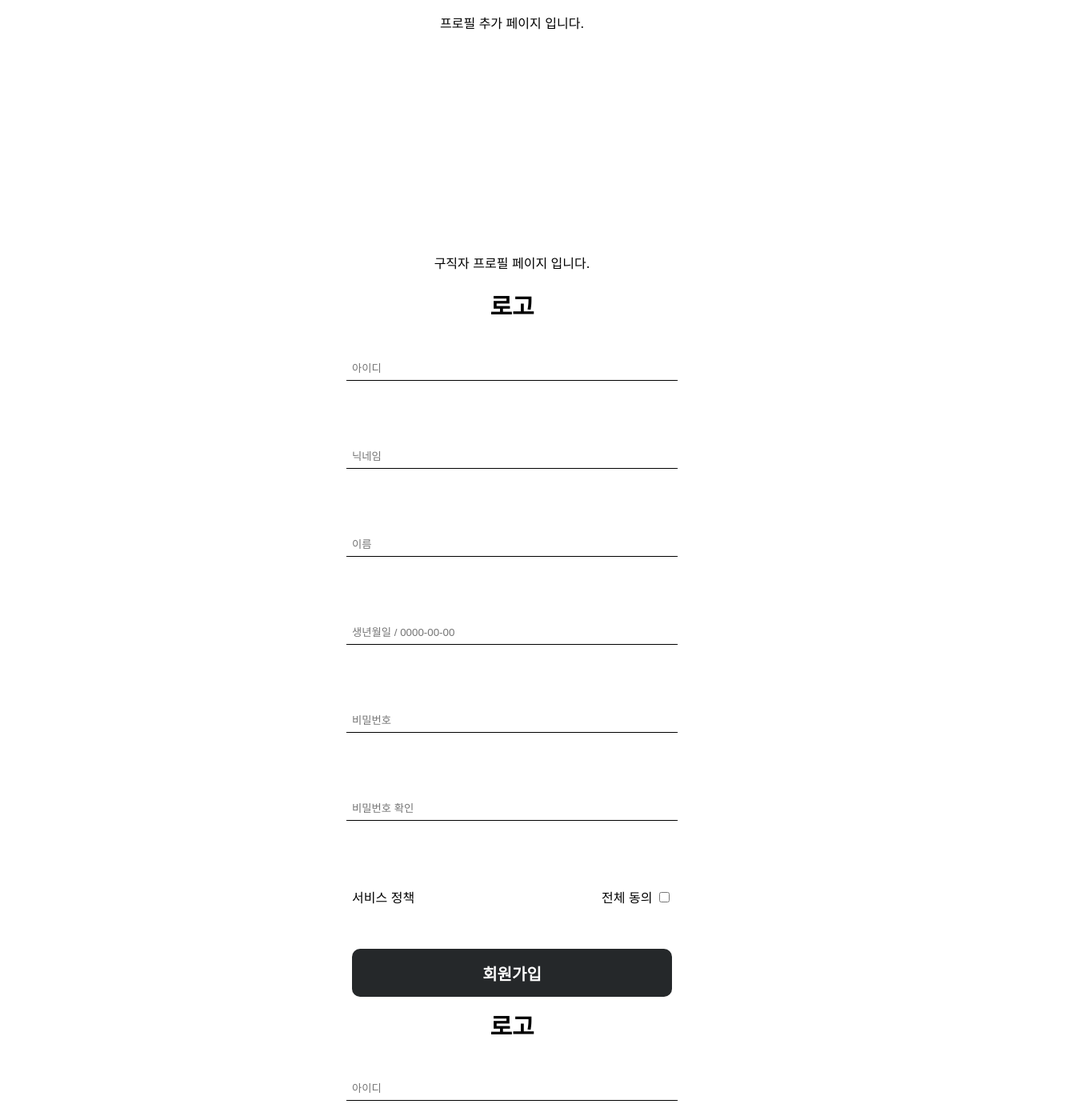
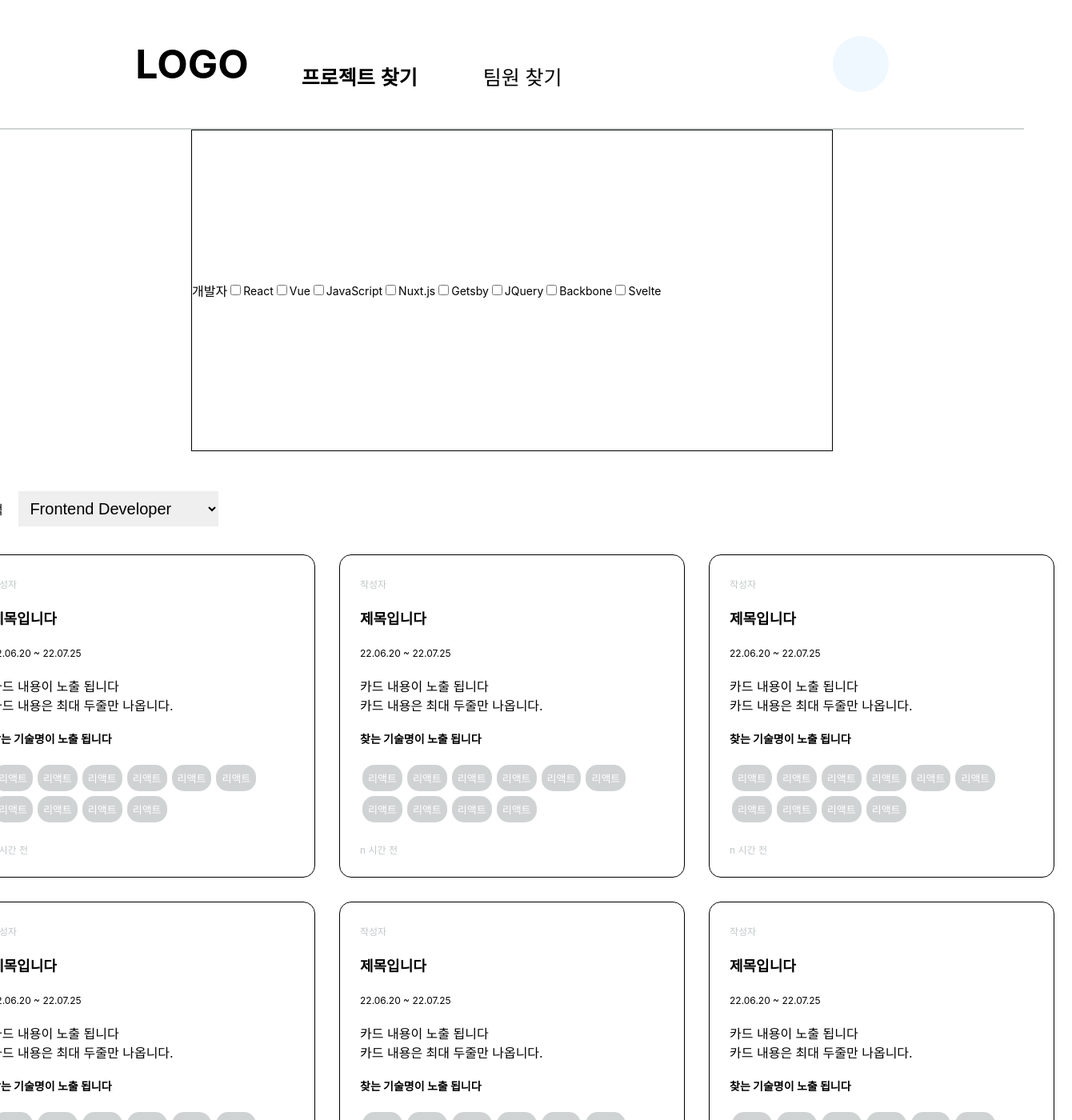
Before and after one commit to Hanghae-Realwork/front-end, a React (Create React App) app in the folder real_project/: page / in a window 1280 px wide. Shown: the top 1400 px of the page at 80% size, 1340 px wide, since content can reach past the window. Built offline with nearby package versions, Linux system fonts and the light colour scheme.

Commit message:
메인 작업중 + 카드 작업중

```diff
--- a/real_project/package.json
+++ b/real_project/package.json
@@ -7,6 +7,7 @@
     "@testing-library/react": "^13.3.0",
     "@testing-library/user-event": "^13.5.0",
     "axios": "^0.27.2",
+    "lodash": "^4.17.21",
     "react": "^18.2.0",
     "react-datepicker": "^4.8.0",
     "react-dom": "^18.2.0",
--- a/real_project/src/App.js
+++ b/real_project/src/App.js
@@ -1,17 +1,10 @@
-
+// 라이브러리 및 그 외
 import './App.css';
 import React from "react";
 import styled from "styled-components";
 import { Routes, Route } from "react-router-dom";
 
 //Pages 연결
-
-
-
-
-
-
-
 import Addprofile from "./pages/AddProfile"
 import Chat from "./pages/Chat"
 import EmploymentProfile from "./pages/EmploymentProfile"
@@ -21,14 +14,21 @@ import MainEmployment from "./pages/MainEmployment"
 import MainRecruit from "./pages/MainRecruit"
 import Recruit from "./pages/Recruit"
 import RecruitWrite from "./pages/RecruitWrite"
+import Header from "./components/Header"
+import SelectBox from "./components/SelectBox"
 
 
 
 function App() {
+
+  const Card_list = Array.from({ length: 12 }, (v, i) => i);
+  console.log(Card_list)
+
   return (
 
     <MainWrap>
-      <Addprofile/>
+      <Header/>
+      {/* <Addprofile/>
       <Chat/>
       <EmploymentProfile/>
       <Join/>
@@ -36,7 +36,9 @@ function App() {
       <MainEmployment/>
       <MainRecruit/>
       <Recruit/>
-      <RecruitWrite/>
+      <RecruitWrite/> */}
+      {/* <CardRecruit/> */}
+      <SelectBox/>
       <Routes>
             <Route path="/" element={<MainRecruit />} />
             <Route path="/login" element={<Login />} />
--- /dev/null
+++ b/real_project/src/components/SelectBox.js
@@ -0,0 +1,58 @@
+import React from "react";
+import styled from "styled-components";
+
+function SelectBox() {
+    return(
+        <>
+            <SelectBoxWrap>
+                <SelectAllWrap>
+                    <p>개발자</p>
+                    <SelectBoxTab>
+                        <TecLabel><CheckBox type="checkbox"></CheckBox>React</TecLabel>
+                        <TecLabel><CheckBox type="checkbox"></CheckBox>Vue</TecLabel>
+                        <TecLabel><CheckBox type="checkbox"></CheckBox>JavaScript</TecLabel>
+                        <TecLabel><CheckBox type="checkbox"></CheckBox>Nuxt.js</TecLabel>
+                        <TecLabel><CheckBox type="checkbox"></CheckBox>Getsby</TecLabel>
+                        <TecLabel><CheckBox type="checkbox"></CheckBox>JQuery</TecLabel>
+                        <TecLabel><CheckBox type="checkbox"></CheckBox>Backbone</TecLabel>
+                        <TecLabel><CheckBox type="checkbox"></CheckBox>Svelte</TecLabel>
+
+
+                    </SelectBoxTab>
+
+                </SelectAllWrap>
+
+            </SelectBoxWrap>
+        </>
+    )
+}
+
+
+const SelectBoxWrap = styled.div`
+    border: 1px solid black;
+    width: 800px;
+    height: 400px;
+    display: flex;
+`
+
+const SelectAllWrap = styled.div`
+    display: flex;
+    flex-flow: row wrap;
+    justify-content: center;
+    align-items: center;
+`
+
+const SelectBoxTab = styled.div`
+    /* border: 1px solid black; */
+`
+
+const CheckBox = styled.input`
+
+`
+
+const TecLabel = styled.label`
+    font-size: 14px;
+`
+
+
+export default SelectBox
--- /dev/null
+++ b/real_project/src/components/TagCompo.js
@@ -0,0 +1,29 @@
+import styled from "styled-components";
+
+
+function TagCompo () {
+
+    return(
+        <>
+        <TagButton>
+            리액트
+        </TagButton>
+
+        </>
+    )
+}
+
+const TagButton = styled.button`
+    border: none;
+    outline: none;
+    cursor: pointer;
+    background-color: #D0D3D4;
+    font-size: 13px;
+    border-radius: 15px;
+    padding: 7px;
+    color: white;
+    margin: 3px;
+`
+
+
+export default TagCompo
--- a/real_project/src/components/cardRecruit.js
+++ b/real_project/src/components/cardRecruit.js
@@ -2,19 +2,112 @@ import React from "react";
 import styled from "styled-components";
 import { useNavigate } from "react-router-dom";
 
-
-const cardRecruit = ()=>{
-<>
-{/* 카드 불러오는 함수 */}
-</>
-return(
-    <>
-    {/* 입력될 카드 내용 */}
-    </>
-)
+import Tag from "./TagCompo"
 
 
-}
+const CardRecruit = () => {
+
+  return (
+    <>
+      <CardRecruitWrap>
+        <CardWrap>
+            <CardWriter><WriterName>작성자</WriterName></CardWriter>
+            <CardTitle><TitleText>제목입니다</TitleText></CardTitle>
+            <DayInfo><DateLimit>22.06.20 ~ 22.07.25</DateLimit></DayInfo>
+            <CardMainText><span>카드 내용이 노출 됩니다</span><br/><span>카드 내용은 최대 두줄만 나옵니다.</span></CardMainText>
+            <CardJobName><JobNameText>찾는 기술명이 노출 됩니다</JobNameText></CardJobName>
+            <CardTagArea><Tag/><Tag/><Tag/><Tag/><Tag/><Tag/><Tag/><Tag/><Tag/><Tag/></CardTagArea>
+            <CardJobName><WriterName>n 시간 전</WriterName></CardJobName>
+        </CardWrap>
+      </CardRecruitWrap>
+    </>
+  );
+};
 
 
-export default cardRecruit
+const CardRecruitWrap = styled.div`
+    border: 1px solid black;
+    width: auto;
+    height: auto;
+    display: flex;
+    flex-flow: row wrap;
+    justify-content: center;
+    align-items: center;
+    border-radius: 15px;
+    padding: 10px;
+    margin: 15px;
+`
+
+const CardWrap = styled.div`
+    /* border: 1px solid black; */
+    width: 400px;
+    height: auto;
+    display: flex;
+    flex-flow: column nowrap;
+    justify-content: center;
+    align-items: center;
+    padding: 5px;
+`
+
+const CardWriter = styled.div`
+    /* border: 1px solid black; */
+    width: 380px;
+    height: auto;
+    padding: 10px;
+`
+
+const WriterName = styled.span`
+    font-size: 12px;
+    color: #C1C6C8;
+`
+
+const CardTitle = styled.div`
+    /* border: 1px solid black; */
+    width: 380px;
+    height: auto;
+    padding: 10px;
+`
+
+const TitleText = styled.span`
+    font-weight: bold;
+    font-size: 18px;
+`
+
+const DayInfo = styled.div`
+    /* border: 1px solid black; */
+    width: 380px;
+    height: auto;
+    padding: 10px;
+`
+
+const DateLimit = styled.span`
+    font-size: 12px;
+`
+
+const CardMainText = styled.div`
+    /* border: 1px solid black; */
+    width: 380px;
+    height: auto;
+    padding: 10px;
+`
+
+const CardJobName = styled.div`
+    /* border: 1px solid black; */
+    width: 380px;
+    height: auto;
+    padding: 10px;
+`
+
+const JobNameText = styled.span`
+    font-size: 14px;
+    font-weight: bold;
+`
+
+const CardTagArea = styled.div`
+    /* border: 1px solid black; */
+    width: 380px;
+    height: auto;
+    padding: 10px;
+`
+
+export default CardRecruit
--- a/real_project/src/components/header.js
+++ b/real_project/src/components/header.js
@@ -0,0 +1,88 @@
+import React from "react";
+import styled from "styled-components";
+
+import { useNavigate } from "react-router-dom";
+
+
+function Header () {
+
+    const navigate = useNavigate()
+
+    return (
+        <HeaderWrap>
+            <LogoWrap>
+                <p onClick={() => {navigate(`/`)}}>LOGO</p>
+            </LogoWrap>
+            <HeaderConWrap>
+                <HeaderLeftWrap>
+                    <FindProject style={{fontWeight:"bold"}} onClick={() => {navigate(`/mainemployment`)}}>프로젝트 찾기</FindProject>
+                    <FindProject onClick={() => {navigate(`/recruit`)}}>팀원 찾기</FindProject>
+                </HeaderLeftWrap>
+                <HeaderRightWrap>
+                    <CircleImage></CircleImage>
+                </HeaderRightWrap>
+            </HeaderConWrap>
+        </HeaderWrap>
+    )
+}
+
+
+const HeaderWrap = styled.div`
+    /* border: 1px solid black; */
+    width: 100%;
+    height: auto;
+    display: flex;
+    flex-flow: row wrap;
+    justify-content: center;
+    align-items: center;
+    border-bottom: 2px solid #D0D3D4;
+`
+
+const LogoWrap = styled.div`
+    font-weight: bold;
+    font-size: 50px;
+    cursor: pointer;
+    /* border: 1px solid wrap; */
+`
+
+const HeaderConWrap = styled.div`
+    /* border: 1px solid black; */
+    display: flex;
+    flex-flow: row wrap;
+    justify-content: space-between;
+    align-items: center;
+    width: 100vh;
+
+`
+
+const HeaderLeftWrap = styled.div`
+    /* border: 1px solid black; */
+    display: flex;
+
+`
+
+const FindProject = styled.button`
+    border: none;
+    outline: none;
+    cursor: pointer;
+    background-color: transparent;
+    margin-right: 10px;
+    margin-left: 60px;
+    margin-top: 30px;
+    font-size: 25px;
+`
+
+const HeaderRightWrap = styled.div`
+    /* border: 1px solid black; */
+    display: flex;
+
+`
+
+const CircleImage = styled.div`
+    width: 70px;
+    height:70px;
+    border-radius: 100px;
+    background-color: aliceblue;
+`
+
+export default Header
--- a/real_project/src/pages/Chat.js
+++ b/real_project/src/pages/Chat.js
@@ -8,10 +8,10 @@ function Chat () {
 
     return (
       <div>
-        <video id="localVideo" autoplay width="480px" />
+        {/* <video id="localVideo" autoplay width="480px" />
 
         <script src="/socket.io/socket.io.js"></script>
-        <script src="./rtc.js"></script>
+        <script src="./rtc.js"></script> */}
 
 
       </div>
--- a/real_project/src/pages/MainRecruit.js
+++ b/real_project/src/pages/MainRecruit.js
@@ -1,97 +1,66 @@
+import React from "react";
+import styled from "styled-components";
+import { useNavigate } from "react-router-dom";
 
-import React from "react";
+import Recruit from "./Recruit";
+import Card from "../components/CardRecruit";
 import EmploymentProfile from "./EmploymentProfile";
-import Recruit from "./Recruit";
-import { useNavigate } from "react-router-dom";
 
 const MainRecruit = () => {
 
-    const navigate = useNavigate
+  const navigate = useNavigate //CSS 100% 완성 전까지 비활성화
 
-    return (
-        <>
-            <p>메인 프로젝트 페이지 입니다.</p>
-            {/* 전체적인 내용 완성 후 styled 방식으로 변경 */}
-            {/* Header이후의 내용으로 작성 */}
-            <div className="Werp">
-                {/* 헤더 생성 전 임시로 로그인 로그아웃 버튼 생성 */}
-                {/* 각 기능 활성화시 사용 가능하도록 */}
-                <div className="BtnBox">
-                    <button className="LoginBtn"
-                    // onClick={() => {
-                    //     navigate("/Login")
-                    // }}
-                    >로그인</button>
-                    <button className="JoinBtn"
-                    // onClick={(
-                    //     navigate("/Join")
-                    // )}
-                    >회원가입</button>
-                    <button className="LogoutBtn">로그아웃</button>
-                    <br />
-                    {/* replace용도로도 좋고 새로고침이나 정보를 다시 받을 수 있는 용도 */}
-                    <button className="RecruitBtn"
-                        onClick={(
-                            navigate("/")
-                        )}
-                    >프로젝트</button>
-                    {/* 팀원찾기 페이지로 이동 */}
-                    <button className="EmploymentBtn"
-                        onClick={(
-                            navigate("/MainEmployment")
-                        )}
-                    >팀원찾기</button>
+  const Card_list = Array.from({ length: 12 }, (v, i) => i);
+  console.log(Card_list)
 
-                </div>
-                <div className="RoleSelectBox">
-                    {/* 직군 선택을 위한 드롭박스(?)/ 필터 */}
-                    직군 선택을 위한 박스<br />
-                    {/* 직군 종류와 밸류 결정 필요 */}
-                    <select type="SelectBox" className="CategoryBox" >
-                        <option value="Frontend">Frontend 개발자</option>
-                        <option value="Backend">Backend 개발자</option>
-                        <option value="">게임 개발자</option>
-                        <option value="">게임 기획자</option>
-                        <option value="">아트 디자이너</option>
-                    </select><br />
+  return (
+    <>
+      <div className="Werp">
+        <RoleSelectBox>
+            <span>직군 선택</span>
+          <CategoryBox>
+            <option value="1">Frontend Developer</option>
+            <option value="2">Backend Developer</option>
+            <option value="3">Game Developer</option>
+            <option value="4">Content Designer</option>
+          </CategoryBox>
+        </RoleSelectBox>
+        <CardContainerWrap>
+          {Card_list.map((list, idx) => {
+            return (
+                <>
+                  <Card data={list} key={idx}/>
+                </>)
+          })}
+        </CardContainerWrap>
+      </div>
+    </>
+  );
+};
 
+const CardContainerWrap = styled.div`
 
-                    {/* 기술선택을 위한 체크박스 모음 */}
-                    {/* 모달에서 추가작업 */}
-                    {/* <button onClick={openModal}></button> */}
-                    {/* <Modal open={modalOpen} close={closeModal} header="기술선택"></Modal> */}
+  display: flex;
+  flex-flow: row wrap;
+  justify-content: center;
+  align-items: center;
+  /* border: 1px solid black; */
+  width: 1400px;
+`;
 
-                </div><br />
+const RoleSelectBox = styled.div`
+    margin-top: 50px;
+    margin-bottom: 20px;
+    /* border: 1px solid black; */
+`
 
-                <div>
-                    {/* 선택된 기술들을 가져올 위치 */}
-                    선택된 기술
-                    {/* 각 기술에 취소 기능이 들어가도록 */}
-                    {/* 모달에서 역으로? 필터 키를 가져오도록? */}
+const CategoryBox = styled.select`
+    margin-left: 20px;
+    outline: none;
+    border: none;
+    padding: 10px;
+    width: 250px;
+    font-size: 20px;
+`
 
-                </div>
-                <div className="CardContainer">
-                    {/* 카드 컴포넌트 불러오기 */}
-                    {/* <Card/> */}
-                    카드들이 여기서 출력
-                </div>
-                <div className="AddBtnContainer">
-                    <div className="AddBtn">
-                        {/* Write 파일의 형식이 정해지는 대로 반영 */}
-                        <button
-                        // onClick={() => {
-                        //     navigate("/RecruitWrite")
-                        // }}
-                        >등록 하러 가기</button>
-                    </div>
-
-                </div>
-            </div>
-        </>
-    )
-
-
-
-}
-
-export default MainRecruit
+export default MainRecruit;
```
